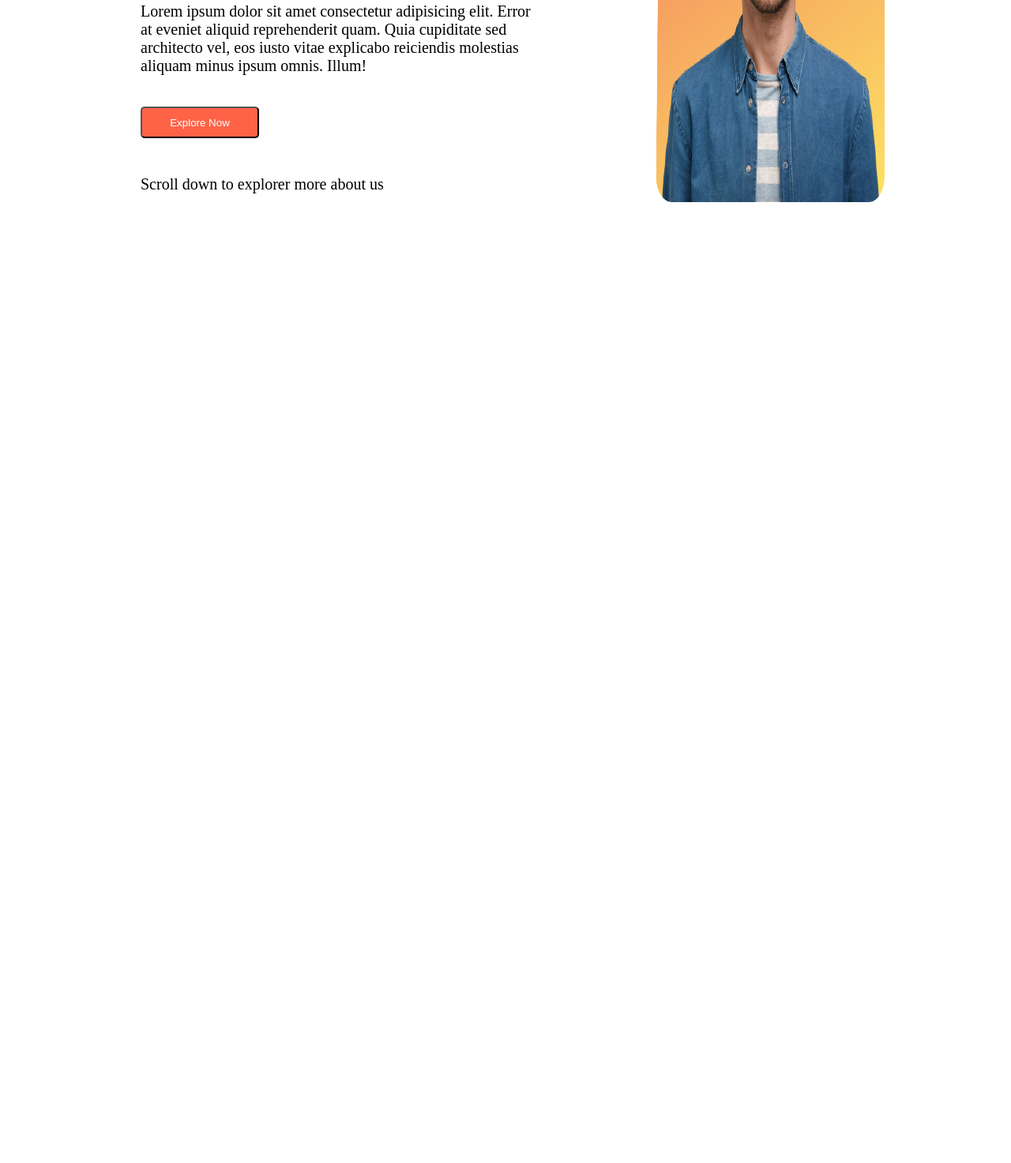
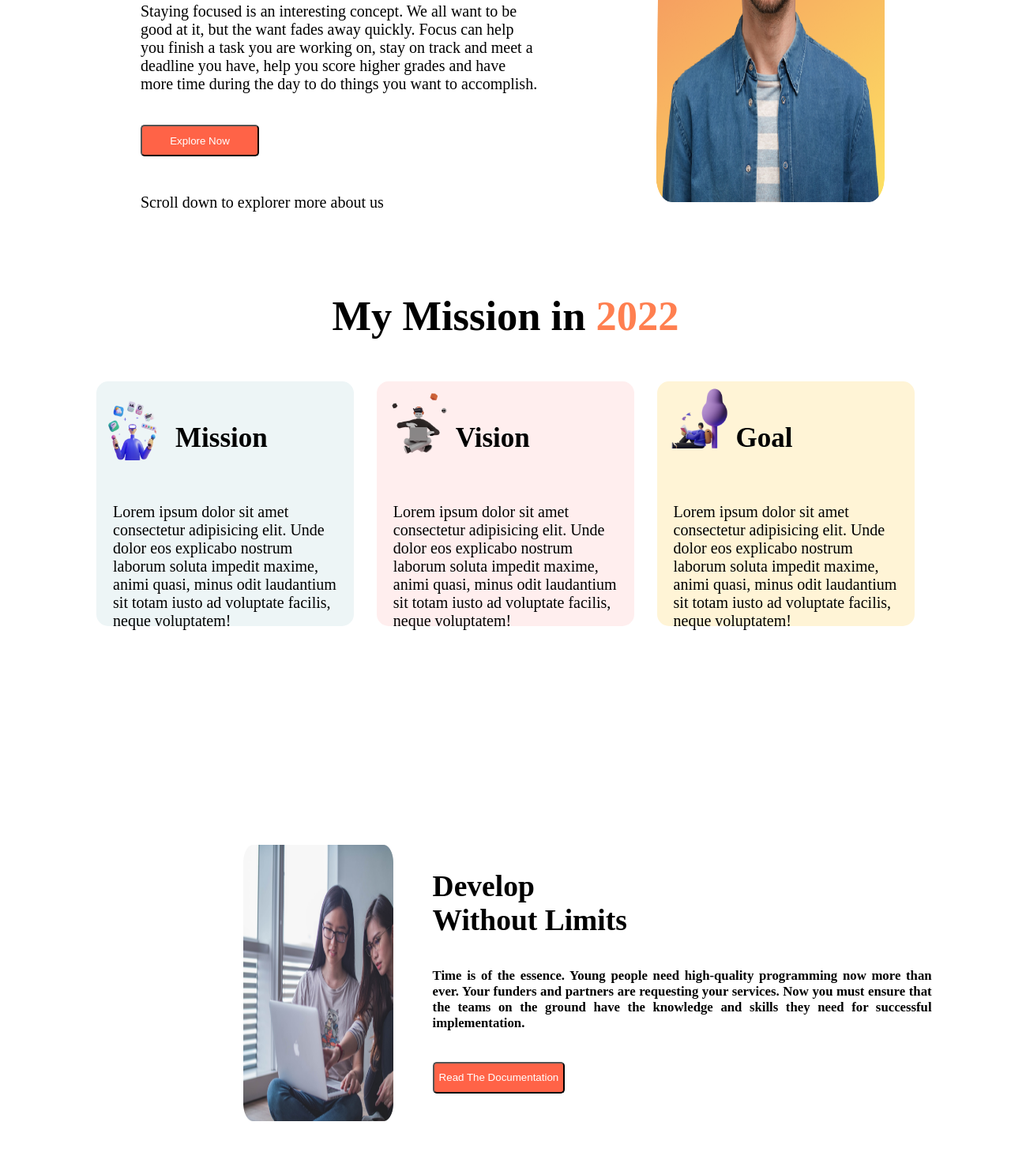
Before and after one commit to nazmu957/New-Mission, a plain HTML site: page index.html in a window 1280 px wide. Shown: the part 282-1755 px from the top of the page at 79% size. Before the commit the page ends 800 px from the top, so only its background shows below. Drawn offline with Linux system fonts and the light colour scheme.

Commit message:
second commit

```diff
--- a/index.html
+++ b/index.html
@@ -13,7 +13,7 @@
               <div class="leftSide">
                   <h1>Stay Focused on <br>  <span class="effect">Mission 2022</span></h1>
 
-                  <h5>Lorem ipsum dolor sit amet consectetur adipisicing elit. Error at eveniet aliquid reprehenderit quam. Quia cupiditate sed architecto vel, eos iusto vitae explicabo reiciendis molestias aliquam minus ipsum omnis. Illum!</h5>
+                  <h5>Staying focused is an interesting concept. We all want to be good at it, but the want fades away quickly. Focus can help you finish a task you are working on, stay on track and meet a deadline you have, help you score higher grades and have more time during the day to do things you want to accomplish.</h5>
 
                   <button>Explore Now</button>
                   <h6>Scroll down to explorer more about us</h6>
@@ -23,6 +23,88 @@
                    <img src="images/person/person-1.png">
               </div>
         </section>
+        <!-- second section -->
+        <section class="secondSection">
+            <h1>My Mission in <span>2022</span></h1>
+
+            <div class="first">
+
+                <img src="images/illustrators/illustrator-1.png" alt="">
+
+                 <h4>Mission</h4>
+                <h6>Lorem ipsum dolor sit amet consectetur adipisicing elit. Unde dolor eos explicabo nostrum laborum soluta impedit maxime, animi quasi, minus odit laudantium sit totam iusto ad voluptate facilis, neque voluptatem!
+                </h6>
+
+            </div>
+            <div class="second"><img src="images/illustrators/illustrator-2.png" alt="">
+
+                <h4>Vision</h4>
+
+            <h6>Lorem ipsum dolor sit amet consectetur adipisicing elit. Unde dolor eos explicabo nostrum laborum soluta impedit maxime, animi quasi, minus odit laudantium sit totam iusto ad voluptate facilis, neque voluptatem!
+                </h6>
+
+            </div>
+            <div class="third"><img src="images/illustrators/illustrator-3.png" alt="">
+
+                <h4>Goal</h4>
+                <h6>Lorem ipsum dolor sit amet consectetur adipisicing elit. Unde dolor eos explicabo nostrum laborum soluta impedit maxime, animi quasi, minus odit laudantium sit totam iusto ad voluptate facilis, neque voluptatem!
+                </h6>
+            </div>
+        </section>
+
+        <!-- third section -->
+            <section class="thirdSection">
+                   <div class="coding">
+                        <img src="images/pictures/coding.png" alt="">
+                   </div>
+                   <div class="devlope">
+                            <h1>Develop <br>
+                         Without Limits</h1>
+                         <h6>
+                             Time is of the essence. Young people need high-quality programming now more than ever. Your funders and partners are requesting your services. Now you must ensure that the teams on the ground have the knowledge and skills they need for successful implementation.
+                         </h6>
+                         <button class="secondButton">Read The Documentation</button>
+                   </div>
+            </section>
+            <!-- Fourth Section -->
+
+            <section class="firstSection">
+              <div class="leftSide">
+                  <h1>Know our <br>
+                      Globar Community</h1>
+
+                  <h5>The common acceptance of globalization in today's world demonst- rates the importance of understanding what happens in the global community.We have to explore and analyze global actors, trends, issues, challenges and concerns</h5>
+
+                  <button>Read The Documentation</button>
+
+              </div>
+
+              <div class="rightSide">
+                   <img src="images/pictures/project.png">
+              </div>
+        </section>
+        <!-- eaxtra part -->
+        <section class="thirdSection">
+                   <div class="coding">
+                        <img src="images/pictures/undraw_flutter_dev_wvqj.png" alt="">
+                   </div>
+                   <div class="devlope">
+                            <h1>Our Latest <br>
+                         Flutter Project</h1>
+                         <h6>
+                             Delight your users with Flutter's built-in beautiful Material Design & Cupertino widgets. Quickly ship features with a focus on native end-user experiences. Get Flutter today. Native Performance. Multi-Platform. Flexible UI. Mobile Ads SDK. Null Safe Code. Web Stable.
+                         </h6>
+                         <button class="secondButton">Read The Documentation</button>
+                   </div>
+            </section>
+
+            <!-- footer -->
+            <section class="ending">
+                    <h1>Mission <span>2022</span></h1>
+                    <h6>Hard work, Perseverance, and Determination for 2022</h6>
+            </section>
+
+
     </container>
 </body>
 </html>
--- a/style.css
+++ b/style.css
@@ -7,7 +7,7 @@
     font-size: 35px;
     float: left;
     width: 40%;
-    height: 500px;
+    height: 400px;
     background-color: white;
     margin-left: 100px;
     padding: 70px;
@@ -41,4 +41,97 @@ button{
     height: 100%;
     margin-left: 40px;
     padding: 30px;
+    background-image: url(images/shapes);
 }
+/* second part */
+.secondSection{
+    width: 100%;
+    height: 600px;
+
+}
+.secondSection{
+    font-size: 35px;
+    text-align: center;
+}
+.secondSection span {
+    color: coral;
+}
+.secondSection div{
+    display: inline-block;
+    width: 25%;
+    height: 300px;
+    margin: 10px;
+    padding: 5px;
+    border-radius: 15px;
+
+
+}
+.secondSection div h6{
+    font-size: 20px;
+    font-weight: 1;
+    text-align: left;
+    padding: 5%;
+}
+.secondSection div h4{
+   text-align: left;
+}
+.secondSection div img{
+    width: 30%;
+    height: 100px;
+    float: left;
+}
+div.first{
+    background-color: #edf5f6;
+}
+div.second{
+    background-color: #ffeeee;
+}
+div.third{
+    background-color: #fff4d6;
+}
+/* third part */
+.thirdSection{
+    width: 100%;
+    height: 600px;
+
+}
+.thirdSection .coding img{
+    float: left;
+    width: 15%;
+    height: 350px;
+    padding-left: 300px;
+    padding-top: 100px;
+
+}
+.thirdSection .devlope{
+    width: 50%;
+    height: 400px;
+    font-size: 25px;
+    float: left;
+    padding-left: 50px;
+    padding-top: 100px;
+    text-align: justify;
+}
+.thirdSection .devlope .secondButton{
+    width: auto;
+}
+/* fourth Part */
+.ending{
+    width: 100%;
+    height: 200px;
+    background-color: black;
+}
+.ending h1{
+    color: white;
+    font-size: 35px;
+    text-align: center;
+    padding: 15px;
+}
+.ending h1 span{
+    color: tomato;
+}
+.ending h6{
+    color: white;
+    text-align: center;
+    font-size: 14px;
+}
```
Also changed, not shown: images/pictures/undraw_flutter_dev_wvqj.png (added), 2 other files.
